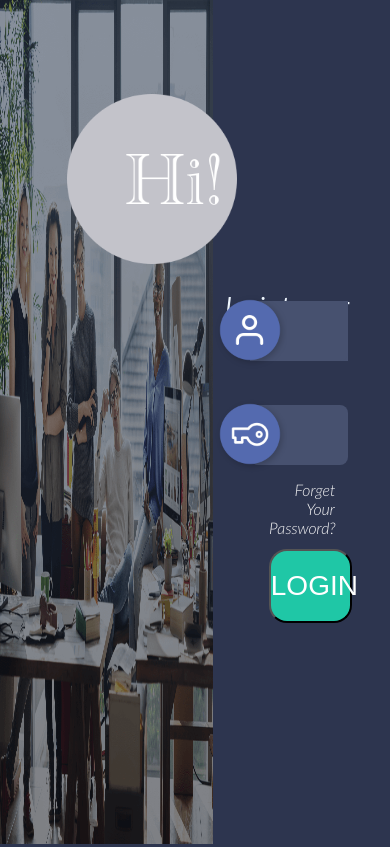
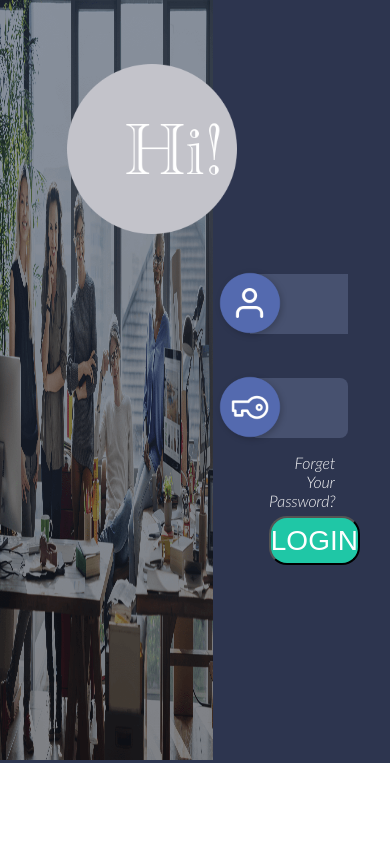
Before and after one commit to micheaol/login-page, a plain HTML site: page index.html in a window 390 px wide. Drawn offline with Linux system fonts and the light colour scheme.

Commit message:
Styling adjustment

```diff
--- a/styles/style.css
+++ b/styles/style.css
@@ -122,7 +122,7 @@
   line-height: 19px;
   color: #f5f5f6;
   text-align: right;
-    font-weight:300px;
+  font-weight: 300px;
   cursor: pointer;
 }
 /* End of forget password styling */
@@ -139,5 +139,55 @@
   border-radius: 18px;
   color: #fff;
   cursor: pointer;
+}
 
+/* Adding media query to the site. */
+
+@media screen and (max-width: 862px) {
+  .left-img img {
+    height: 90vh;
+    width: 90%;
   }
+  .submit-btn {
+    width: 75%;
+    color: #fff;
+    margin: 5% auto 0;
+    height: 30%;
+    line-height: 45px;
+    font-size: 28px;
+    font-weight: 250;
+    border-radius: 18px;
+    color: #fff;
+    cursor: pointer;
+    left: 50%;
+  }
+  h4 {
+    width: 95%;
+    position: absolute;
+    bottom: 65%;
+    right: 20%;
+    color: aliceblue;
+    font-weight: 300px;
+    line-height: 30px;
+    font-size: 14px;
+    margin-bottom: 8%;
+    margin-top: 23%;
+    text-align: center;
+  }
+}
+
+@media screen and (max-weight: 778px) {
+    h4 {
+        width: 95%;
+        position: static;
+        bottom: 65%;
+        right: 20%;
+        color: aliceblue;
+        font-weight: 700px;
+        line-height: 30px;
+        font-size: 24px;
+        margin-bottom: 8%;
+        margin-top: 23%;
+        text-align: center;
+      }
+}
```
Lines whose indentation alone changed are shown as unchanged.
